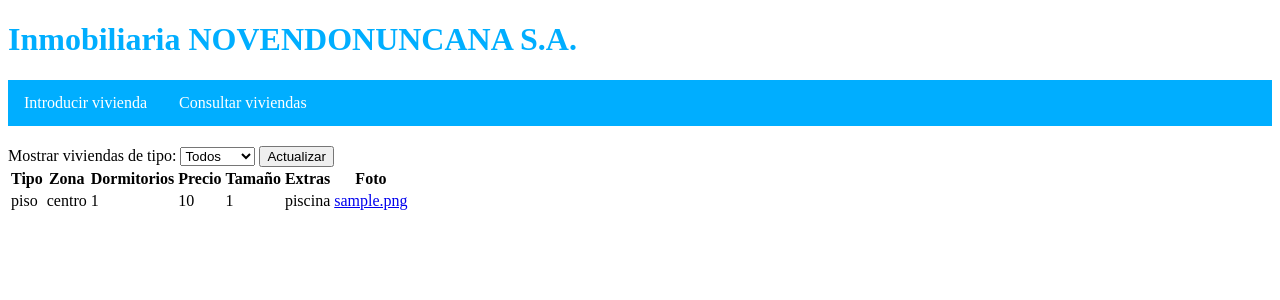
After one commit to xtream2000c/ejercicio2examenCarlosMaroto, a PHP site: page /consultaCasa.php in a window 1280 px wide. The commit adds this page. Shown: the top 300 px of the page. Run offline with PHP 8.4, Linux system fonts and the light colour scheme; tables that the repository leaves empty hold one stand-in row (values such as "Sample post").

Commit message:
EJ 1 terminado

```diff
--- a/conexionDB.php
+++ b/Ejercicio1ExamenCarlosMaroto/conexionDB.php
@@ -34,7 +34,26 @@ function obtenerViviendas()
     try {
         $conexion = new PDO("mysql:host=" . $GLOBALS['servidor'] . ";dbname=" . $GLOBALS['baseDatos'], $GLOBALS['usuario'], $GLOBALS['contrasena']); // Iniciamos la conexion a la base de datos.
 
-        $sql = $conexion->prepare("SELECT all from viviendas"); // Preparamos la pregunta sql que se va a realizar.
+        $sql = $conexion->prepare("SELECT * from viviendas"); // Preparamos la pregunta sql que se va a realizar.
+        $sql->execute(); // Ejecutamos la sentencia sql
+        $viviendas = []; // Se crea un array donde se guardaran todas las viviendas recividas
+        while ($row = $sql->fetch(PDO::FETCH_ASSOC)) { // Mientras que haya resultados en la busqueda, se introducen los datos de la busqueda en una fila nueva
+            $viviendas[] = $row; // Guardamos la fila recibida en el array de viviendas
+        }
+        $conexion = null; // Cerramos conexion
+    } catch (PDOException $e) {
+        echo $e;
+    }
+
+    return $viviendas; // Devuelve el array de viviendas
+}
+
+function obtenerViviendasTipo($tipo)
+{
+    try {
+        $conexion = new PDO("mysql:host=" . $GLOBALS['servidor'] . ";dbname=" . $GLOBALS['baseDatos'], $GLOBALS['usuario'], $GLOBALS['contrasena']); // Iniciamos la conexion a la base de datos.
+
+        $sql = $conexion->prepare("SELECT * from viviendas WHERE tipo LIKE '$tipo'"); // Preparamos la pregunta sql que se va a realizar.
         $sql->execute(); // Ejecutamos la sentencia sql
         $viviendas = []; // Se crea un array donde se guardaran todas las viviendas recividas
         while ($row = $sql->fetch(PDO::FETCH_ASSOC)) { // Mientras que haya resultados en la busqueda, se introducen los datos de la busqueda en una fila nueva
--- /dev/null
+++ b/Ejercicio1ExamenCarlosMaroto/consultaCasa.php
@@ -0,0 +1,81 @@
+<!DOCTYPE html>
+<html lang="en">
+<head>
+    <meta charset="UTF-8">
+    <meta http-equiv="X-UA-Compatible" content="IE=edge">
+    <meta name="viewport" content="width=device-width, initial-scale=1.0">
+    <title>Menu principal</title>
+    <meta author = "Carlos Maroto Castaño">
+    <link rel="stylesheet" href="css/estilo.css">
+</head>
+<body>
+
+    <?php
+
+        include_once "conexionDB.php";
+
+            $tipo= array_key_exists("tipo",$_POST) ? $_POST["tipo"] : "todos";
+
+        if ($tipo == "todos") {
+            $viviendas = obtenerViviendas();
+        }else{
+            $viviendas = obtenerViviendasTipo($tipo);
+        }
+
+
+    ?>
+
+    <header>
+        <h1> Inmobiliaria NOVENDONUNCANA S.A. </h1>
+    </header>
+
+    <nav class="navegador">
+        <ul>
+            <li><a href="introduceCasa.php">Introducir vivienda</a></li>
+            <li><a href="consultaCasa.php">Consultar viviendas</a></li>
+        </ul>
+    </nav>
+
+    <form class="form-register" action="<?php echo htmlentities($_SERVER['PHP_SELF']); ?>" method="POST" enctype="multipart/form-data">
+        <label for="tipo">Mostrar viviendas de tipo: </label>
+        <select name="tipo">
+            <option value="todos">Todos</option>
+            <option value="piso">Piso</option>
+            <option value="adosado">Adosado</option>
+            <option value="chalet">Chalet</option>
+            <option value="casa">Casa</option>
+        </select>
+
+        <input type="submit" value="Actualizar">
+    </form>
+
+    <table class="tabla">
+        <tr>
+            <th>Tipo</th>
+            <th>Zona</th>
+            <th>Dormitorios</th>
+            <th>Precio</th>
+            <th>Tamaño</th>
+            <th>Extras</th>
+            <th>Foto</th>
+        </tr>
+        <?php
+
+        foreach ($viviendas as $vivienda) {
+
+            echo "<tr>";
+            echo "<td>".$vivienda["tipo"]."</td>";
+            echo "<td>".$vivienda["zona"]."</td>";
+            echo "<td>".$vivienda["ndormitorios"]."</td>";
+            echo "<td>".$vivienda["precio"]."</td>";
+            echo "<td>".$vivienda["tamano"]."</td>";
+            echo "<td>".$vivienda["extras"]."</td>";
+            echo "<td><a href='images/".$vivienda["foto"]."'>".$vivienda["foto"]."</a></td>";
+            echo "</tr>";
+
+        }
+
+        ?>
+    </table>
+</body>
+</html>
--- a/css/estilo.css
+++ b/Ejercicio1ExamenCarlosMaroto/css/estilo.css
@@ -2,6 +2,7 @@ h1, h3{
 
     color: rgb(0, 174, 255);
 }
+
 .navegador ul {
     list-style-type: none;
     margin: 0;
--- a/verVivienda.php
+++ b/Ejercicio1ExamenCarlosMaroto/verVivienda.php
@@ -40,7 +40,7 @@
         <li>Foto: <a href="images/<?php echo $vivienda["foto"]; ?>"><?php echo $vivienda["foto"]; ?></a> </li>
         <li>Observaciones: <?php echo $vivienda["observaciones"]; ?></li>
     </ul>
-
+<a href="index.php">Volver al inicio</a>
 
 
 </body>
```
Also changed, not shown: index.php (deleted, +0 -23 lines), Ejercicio1ExamenCarlosMaroto/images/test.jpeg (renamed from images/test.jpeg), Ejercicio1ExamenCarlosMaroto/index.php (renamed from consultaCasa.php), Ejercicio1ExamenCarlosMaroto/introduceCasa.php (renamed from introduceCasa.php), Ejercicio1ExamenCarlosMaroto/sql/lindavista.sql (renamed from sql/lindavista.sql).
